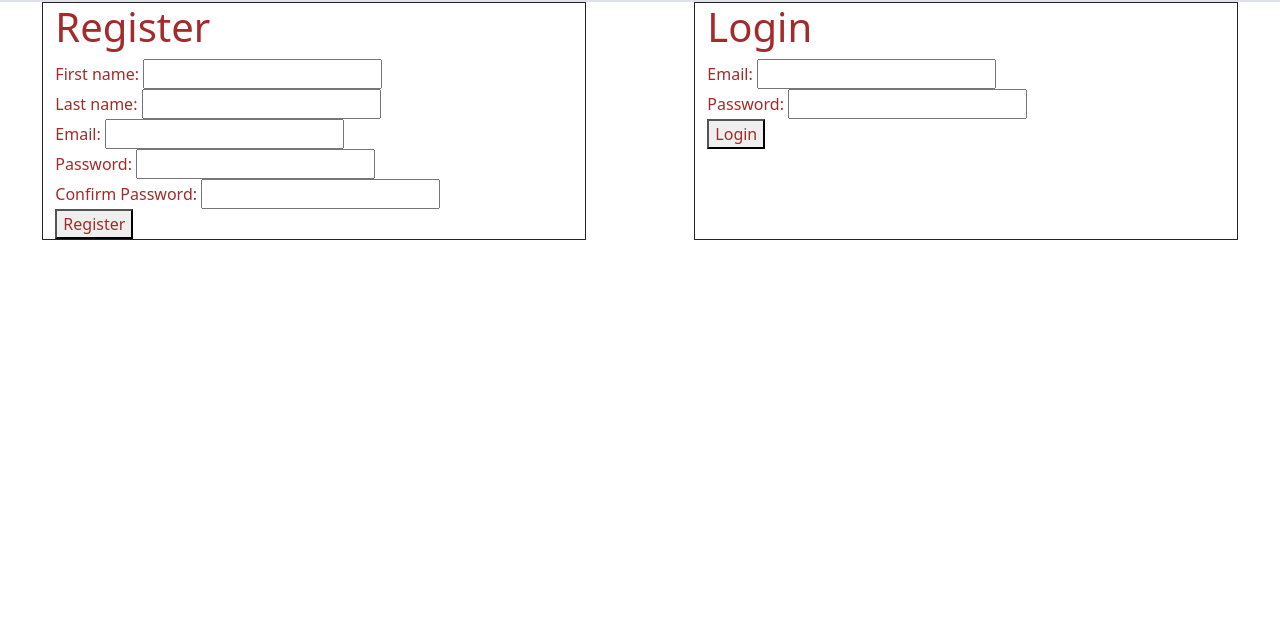
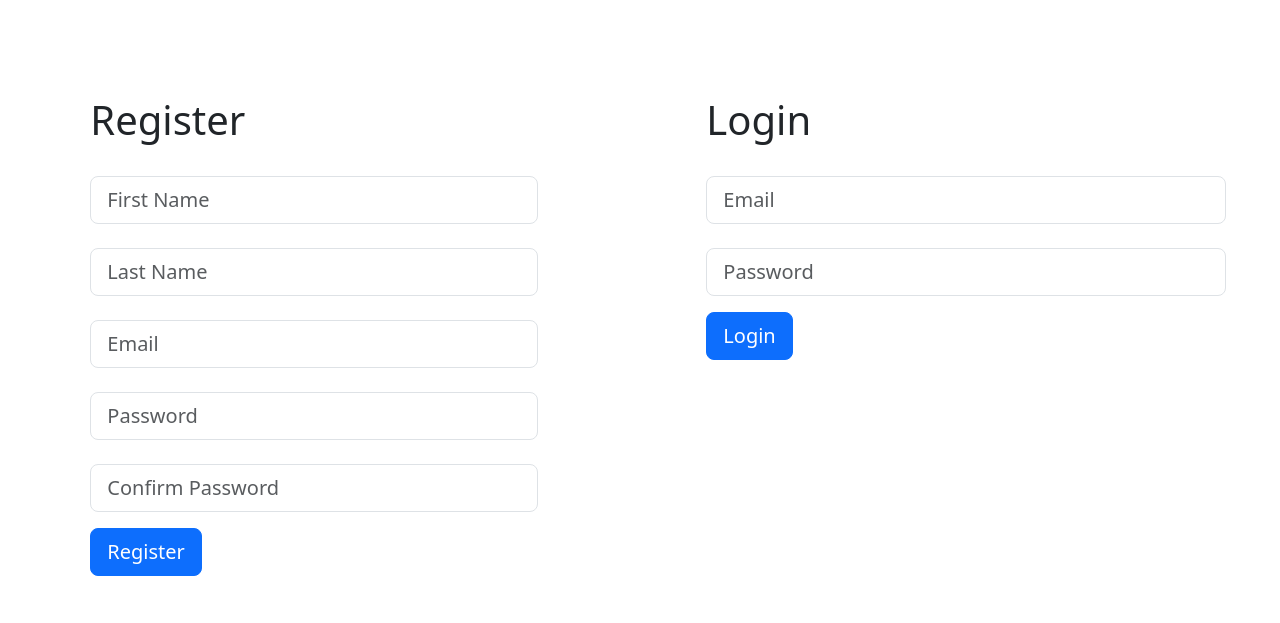
Before and after one commit to KennethWeiss/confined_spaces, a Flask app: page / in a window 1280 px wide. Shown: the top 623 px of the page. Run offline with Flask 3, Linux system fonts and the light colour scheme.

Commit message:
css cleanup

```diff
--- a/confined_spaces/flask_app/static/css/style.css
+++ b/confined_spaces/flask_app/static/css/style.css
@@ -1,3 +1,3 @@
-* {
-    color: brown;
+.button {
+    border-radius: 20px;
 }
--- a/confined_spaces/flask_app/templates/display_spaces.html
+++ b/confined_spaces/flask_app/templates/display_spaces.html
@@ -7,9 +7,9 @@
 {% for space in spaces%}
 <p>{{space.name}}</p>
 <div>
-    <a href="/editspace/{{space.id}}">Edit</a>
-    <a href="/deletespace/{{space.id}}">Delete</a>
-    <a href="/addspacetouser/{{space.id}}">Add Space to User</a>
+    <button class="rounded"><a href="/editspace/{{space.id}}">Edit</a></button>
+    <button class="rounded"><a href="/deletespace/{{space.id}}">Delete</a></button>
+    <button class="rounded"><a href="/addspacetouser/{{space.id}}">Add Space to User</a></button>
 </div>
 {% endfor %}
 {% endblock %}
--- a/confined_spaces/flask_app/templates/index.html
+++ b/confined_spaces/flask_app/templates/index.html
@@ -9,11 +9,11 @@
     <title>Document</title>
 </head>
 <body>
-    <div class="session border">
+    <div class="mt-5">
         <!-- {{session}} -->
     </div>
     <div class="display row">
-        <div class="container col-5 border border-dark">
+        <div class="container col-5 p-5">
             <h1>Register</h1>
             <div class="form">
                 <form action="/register" method="POST">
@@ -25,32 +25,32 @@
                     {% endif %}
                     {% endwith %}
                     <div>
-                        <label for="first_name">First name: </label>
-                        <input type="text" name="first_name">
+                        <label for="first_name" class="form-label"></label>
+                        <input type="text" class="form-control form-control-lg" name="first_name" placeholder="First Name">
                     </div>
                     <div>
-                        <label for="last_name">Last name: </label>
-                        <input type="text" name="last_name">
+                        <label for="last_name" class="form-label"></label>
+                        <input type="text" class="form-control form-control-lg" name="last_name" placeholder="Last Name">
                     </div>
                     <div>
-                        <label for="email">Email: </label>
-                        <input type="email" name="email">
+                        <label for="email" class="form-label"></label>
+                        <input type="email" class="form-control form-control-lg" name="email" placeholder="Email">
                     </div>
                     <div>
-                        <label for="password">Password: </label>
-                        <input type="password" name="password">
+                        <label for="password" class="form-label"></label>
+                        <input type="password" class="form-control form-control-lg" name="password" placeholder="Password">
                     </div>
                     <div>
-                        <label for="password_confirmation">Confirm Password: </label>
-                        <input type="password" name="password_confirmation">
+                        <label for="password_confirmation" class="form-label"></label>
+                        <input type="password" class="form-control form-control-lg" name="password_confirmation" placeholder="Confirm Password">
                     </div>
                     <div>
-                        <button>Register</button>
+                        <button class="btn btn-primary btn-lg btn-block mt-3">Register</button>
                     </div>
                 </form>
             </div>
         </div>
-        <div class="container col-5 border border-dark">
+        <div class="container col-5 pt-5">
             <h1>Login</h1>
             <form action="/login" method="POST">
                 {% with messages = get_flashed_messages(category_filter=["login"])%}
@@ -61,17 +61,18 @@
                 {% endif %}
                 {% endwith %}
                 <div>
-                    <label for="email">Email: </label>
-                    <input type="email" name="email">
+                    <label for="email" class="form-label"></label>
+                    <input type="email" class="form-control form-control-lg" name="email" placeholder="Email">
                 </div>
                 <div>
-                    <label for="password">Password: </label>
-                    <input type="password" name="password">
+                    <label for="password" class="form-label"> </label>
+                    <input type="password" name="password" class="form-control form-control-lg" name="email" placeholder="Password">
                 </div>
                 <div>
-                    <button>Login</button>
+                    <button class="btn btn-primary btn-lg btn-block mt-3" >Login</button>
                 </div>
             </form>
+
         </div>
     </div>
 </body>
--- a/confined_spaces/flask_app/templates/user_spaces.html
+++ b/confined_spaces/flask_app/templates/user_spaces.html
@@ -10,8 +10,8 @@ Your spaces
         <div class="m-3">
             {{space.id}} {{space.name}}
             <div>
-                <a href="/editspace/{{space.id}}">Edit</a>
-                <a href="/deletespacefromuser/{{space.id}}">Delete</a>
+                <button class="rounded"><a href="/editspace/{{space.id}}">Edit</a></button>
+                <button class="rounded"><a href="/deletespacefromuser/{{space.id}}">Delete</a></button>
             </div>
         </div>
         {% endfor %}
```
Also changed, not shown: confined_spaces/flask_app/models/space.py (+0 -14 lines).
